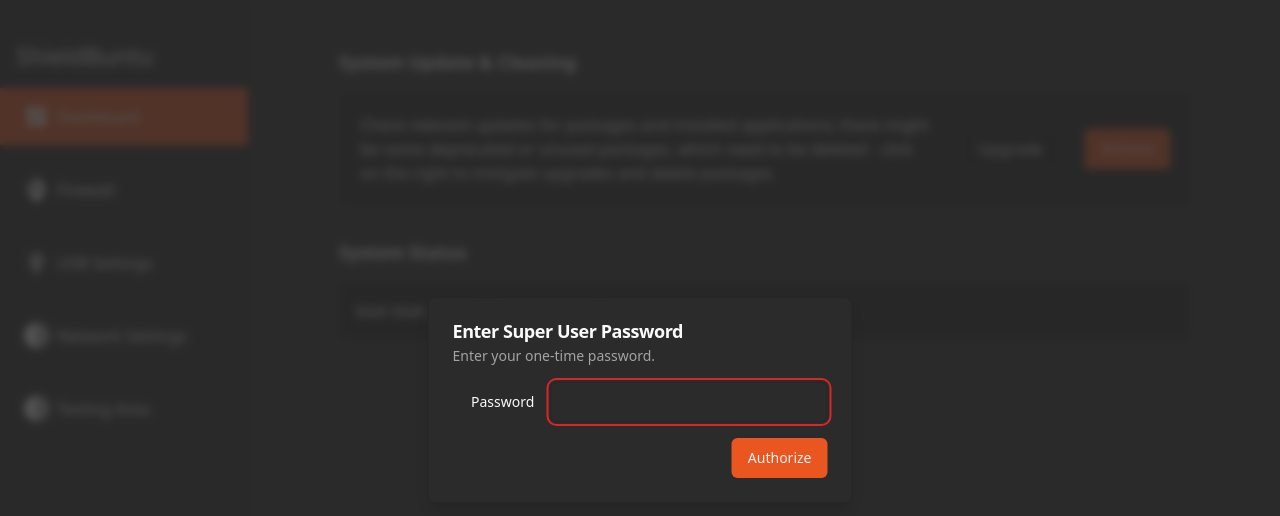
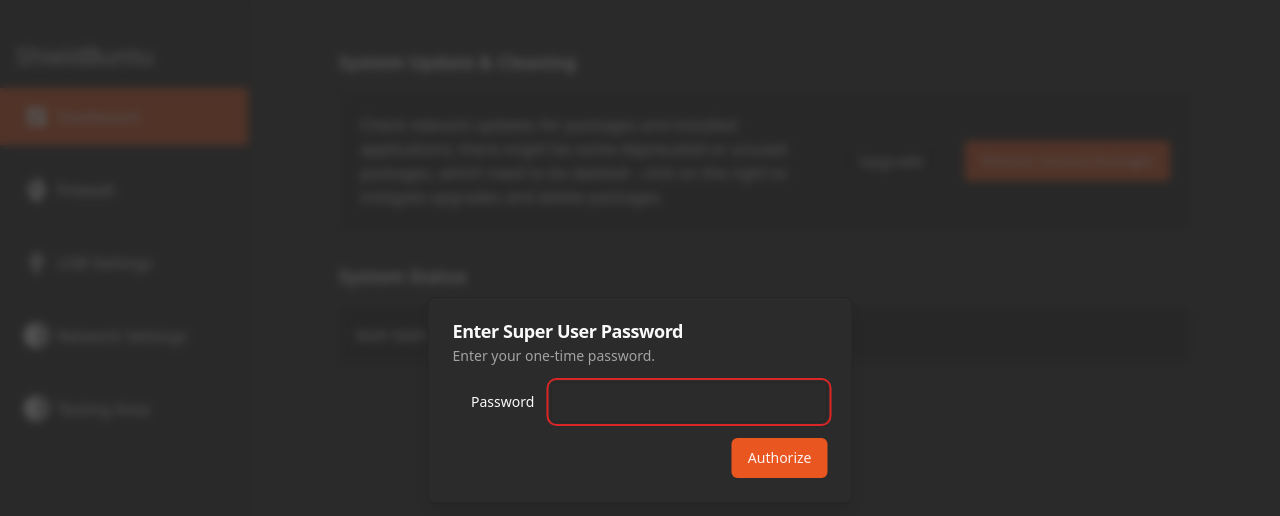
Before and after one commit to samrakshaa/ShieldBuntu, a React (Vite) app: page / in a window 1280 px wide. Shown: the top 516 px of the page. Built offline with nearby package versions, Linux system fonts and the light colour scheme; what tauri-plugin-log-api would draw is missing.

Commit message:
fixed overflow issue anded removed unused

```diff
--- a/src/components/Sidemenu.tsx
+++ b/src/components/Sidemenu.tsx
@@ -1,6 +1,5 @@
 import { ReactNode, useEffect, useState } from "react";
 import { Link, useNavigate } from "react-router-dom";
-import { useSidemenuStore } from "@/store";
 import  {useLocation } from "react-router-dom"
 import useLoading from "@/hooks/useLoading";
 import { invoke } from "@tauri-apps/api/tauri";
@@ -17,23 +16,8 @@ interface SidemenuProps {
 
 const Sidemenu: React.FC<SidemenuProps> = ({ menuOptions }) => {
 
-  const { isLoading } = useLoading({
-    functionToExecute: () => invoke("check_username"),
-    onSuccess: (res: any) => {
-      const resJSON = JSON.parse(res);
-      console.log(resJSON);
-    },
-    onError: (err) => {
-      console.log(err);
-    }
-  })
-
-
   const location = useLocation();
   const { pathname } = location
-
-
-
 
   return (
     <div className=" overflow-autoDefend flex flex-col border-r-2 border-secondary gap-4 items-start w-full max-w-[250px] bg-secondary/20 py-10 h-auto">
--- a/src/pages/dashboard/Dashboard.tsx
+++ b/src/pages/dashboard/Dashboard.tsx
@@ -1,6 +1,34 @@
 import { Button } from "@/components/ui/button";
+import useLoading from "@/hooks/useLoading";
+import { invoke } from "@tauri-apps/api/tauri";
+import { useEffect, useState } from "react";
 
 const Dashboard = () => {
+  // const [username, setUsername] = useState("");
+  // const { isLoading, execute: checkUsername } = useLoading({
+  //   functionToExecute: () => invoke("check_username"),
+  //   onSuccess: (res: any) => {
+  //     const resJSON = JSON.parse(res);
+  //     setUsername(resJSON.username)
+  //   },
+  //   onError: (err) => {
+  //     console.log(err);
+  //   },
+  // });
+  // useEffect(() => {
+  //   checkUsername();
+  // }, [])
+
+  const { isLoading: removeUnusedLoading, execute: removeUnsedPackages } = useLoading({
+    functionToExecute: () => invoke("remove_unused_packages"),
+    onSuccess: (res: any) => {
+      console.log(res);
+    },
+    onError: (err) => {
+      console.log(err);
+    },
+  });
+
   return (
     <>
       {/* basic hardening section */}
@@ -23,8 +51,12 @@ const Dashboard = () => {
               >
                 Upgrade
               </Button>
-              <Button className="max-w-xl bg-primary borderW-2 border-secondary/90 rounded hover:bg-primary/80 my-2 mx-3">
-                Remove
+              <Button
+                className="max-w-xl bg-primary borderW-2 border-secondary/90 rounded hover:bg-primary/80 my-2 mx-3"
+                disabled={removeUnusedLoading}
+                onClick={removeUnsedPackages}
+              >
+                {removeUnusedLoading ? "Removing..." : "Remove Unused Packages"}
               </Button>
             </div>
           </div>
--- a/src/pages/home/Home.tsx
+++ b/src/pages/home/Home.tsx
@@ -47,7 +47,9 @@ const Home = () => {
     <>
       <div className="home flex h-full mx-auto">
         <Sidemenu menuOptions={networkLinks} />
-        <Outlet />
+        <div className="overflow-auto w-full">
+          <Outlet />
+        </div>
       </div>
     </>
   );
```
Also changed, not shown: src/store.ts (line endings or trailing spaces), 2 other files (tests, documents, lock files or other folders).
